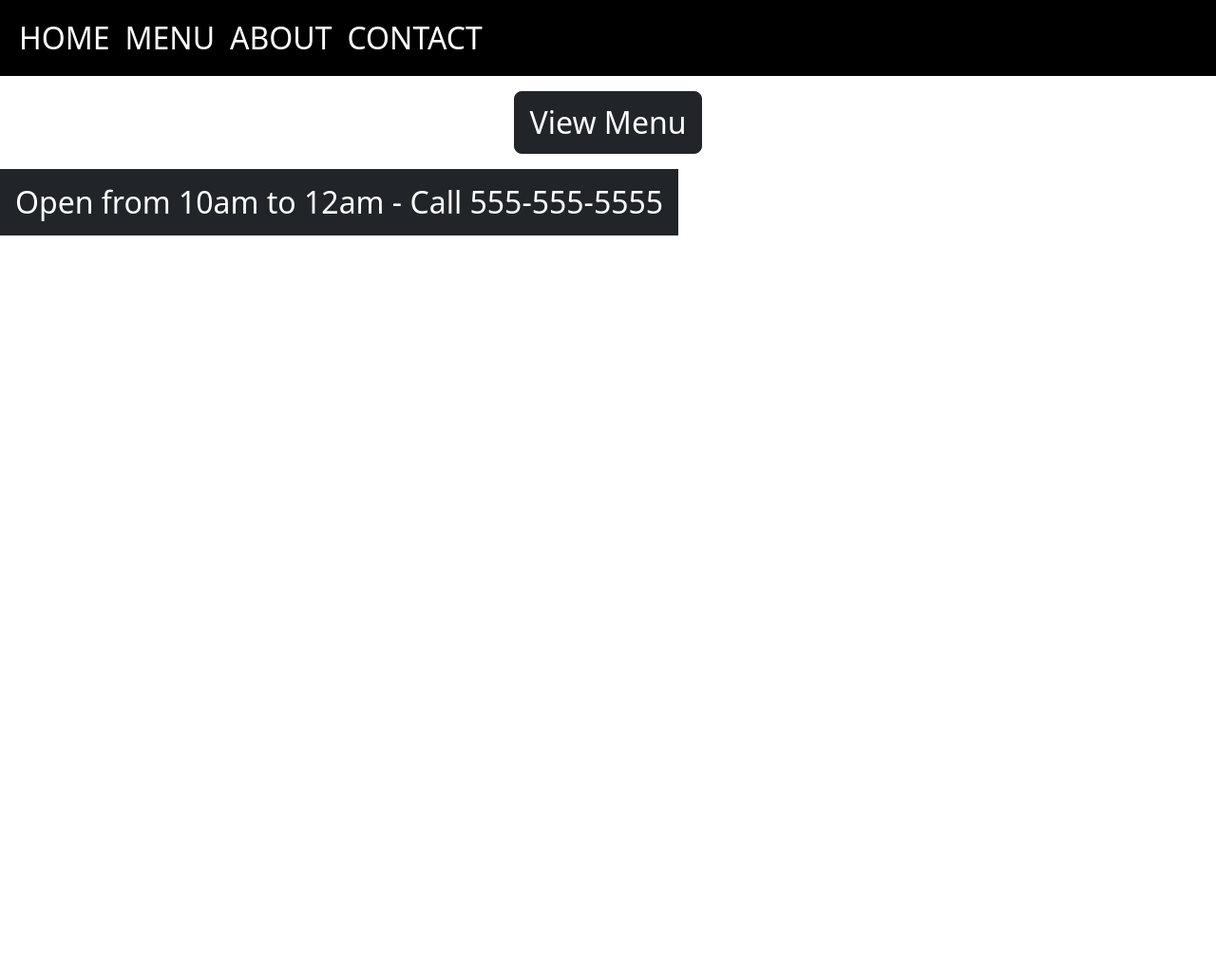
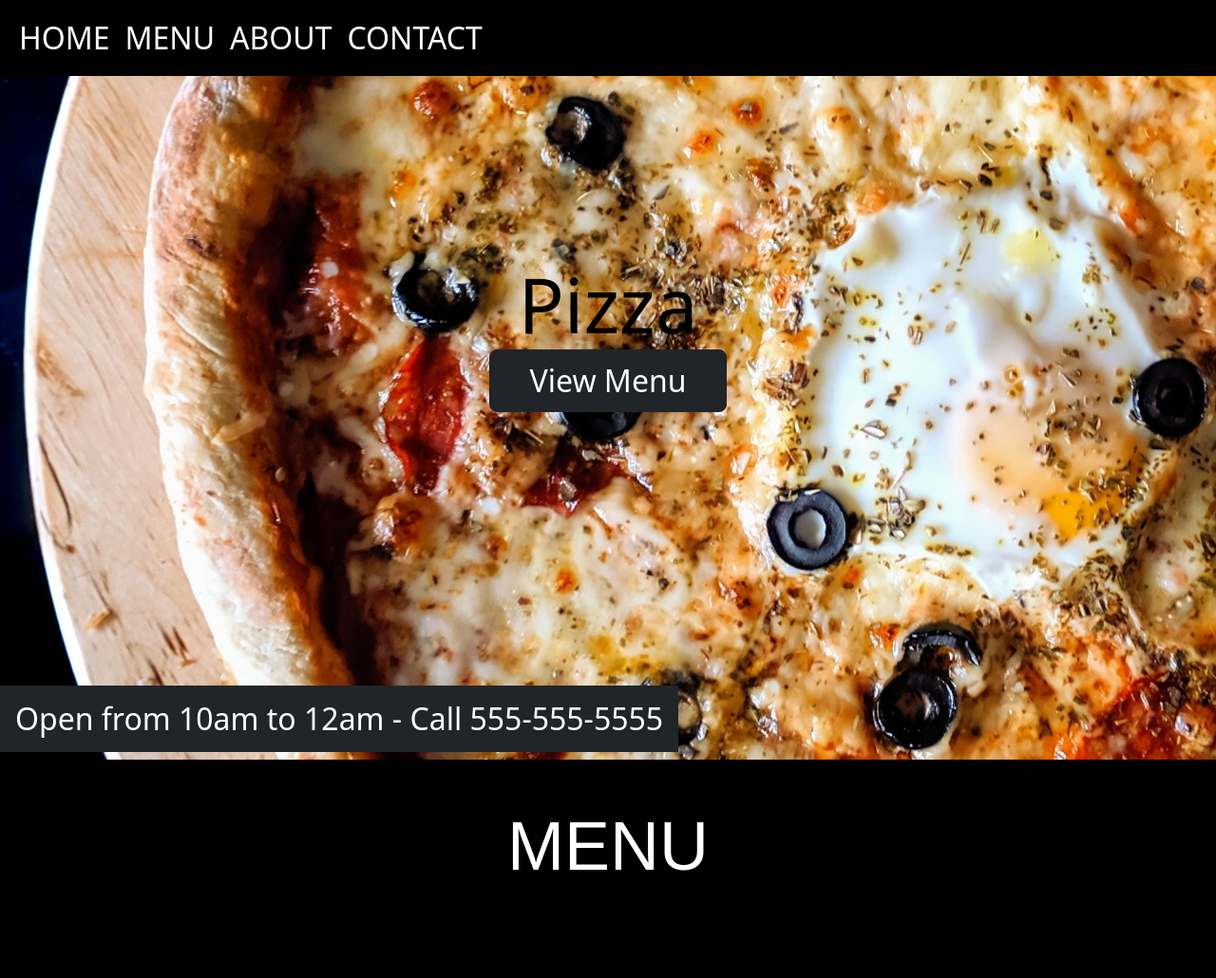
Before and after one commit to AlexLieb83/restaurantSite, a plain HTML site: page index.html in a window 1280 px wide. Shown: the whole page at 95% size. Before the commit the page ends 800 px from the top, so only its background shows below. Drawn offline with nearby package versions, Linux system fonts and the light colour scheme; a web font is replaced by a local one.

Commit message:
working on menu section

```diff
--- a/index.html
+++ b/index.html
@@ -49,18 +49,26 @@
     <header class="bg-img d-flex flex-column justify-content-between" id="home">
       <div></div>
       <div class="d-flex flex-column text-center">
-        <span class="display-1">Pizza-Pizza</span>
+        <span class="display-1 text-black">Pizza</span>
         <p>
           <a href="#menu" class="btn btn-lg btn-dark hover-btn fs-2"
             >View Menu</a
           >
         </p>
       </div>
-      <div class="d-flex justify-content-start">
+      <div class="d-flex">
         <span class="bg-dark text-white p-3 h2"
           >Open from 10am to 12am - Call 555-555-5555</span
         >
       </div>
     </header>
+
+    <!-- Menu Container -->
+    <div class="container-fluid bg-black text-white py-5 display-4" id="menu">
+      <div class="container">
+        <h1 class="text-center display-2 mb-5">MENU</h1>
+        <div></div>
+      </div>
+    </div>
   </body>
 </html>
--- a/style.css
+++ b/style.css
@@ -30,9 +30,21 @@ h6 {
   color: black;
 }
 
-/* hide on smaller screen */
+/* hide navbar on smaller screen */
 @media (max-width: 992px) {
   #navbar {
     display: none;
   }
 }
+
+/* Header */
+.bg-img {
+  background-image: url("./assets/pizza-bg.jpg");
+  background-size: cover;
+  background-position: center;
+  min-height: 100vh;
+}
+
+.btn {
+  min-width: 250px;
+}
```
